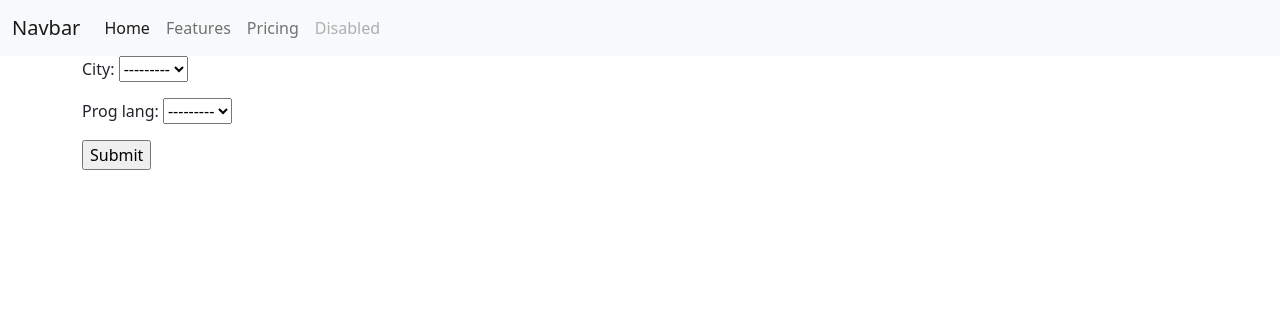
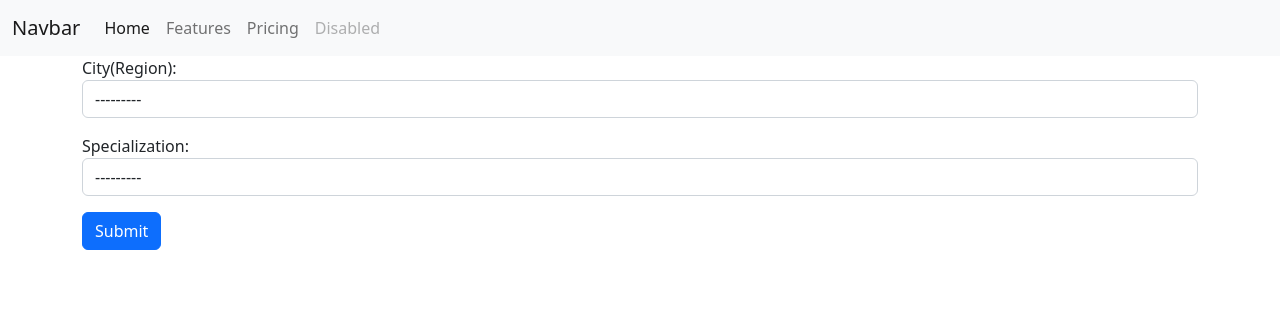
Before and after one commit to Aliaksandr-Litvinau/job_scraping_service, a Django app: page / in a window 1280 px wide. Shown: the top 316 px of the page. Run offline with Django 3.2, Linux system fonts and the light colour scheme; data that the repository does not hold is empty.

Commit message:
add widget and label in FindForm

```diff
--- a/src/scraping/forms.py
+++ b/src/scraping/forms.py
@@ -5,9 +5,11 @@ from scraping.models import City, ProgrammingLanguage
 
 class FindForm(forms.Form):
     city = forms.ModelChoiceField(
-        queryset=City.objects.all(), to_field_name="slug", required=False
+        queryset=City.objects.all(), to_field_name="slug", required=False,
+        widget=forms.Select(attrs={"class": "form-control"}), label="City(Region)"
     )
     prog_lang = forms.ModelChoiceField(
         queryset=ProgrammingLanguage.objects.all(), to_field_name="slug",
-        required=False
+        required=False, widget=forms.Select(attrs={"class": "form-control"}),
+        label="Specialization"
     )
--- a/src/scraping/templates/scraping/home.html
+++ b/src/scraping/templates/scraping/home.html
@@ -16,7 +16,9 @@
 {% endfor %}
 
 <form action="" method="GET">
-    {{form.as_p}}
-    <input type="submit" value="Submit">
+    <div class="form-group">
+        {{form.as_p}}
+    </div>
+    <button type="submit" class="btn btn-primary">Submit</button>
 </form>
 {% endblock content %}
```
